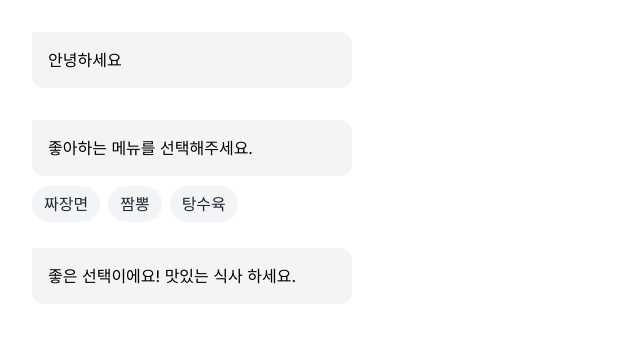
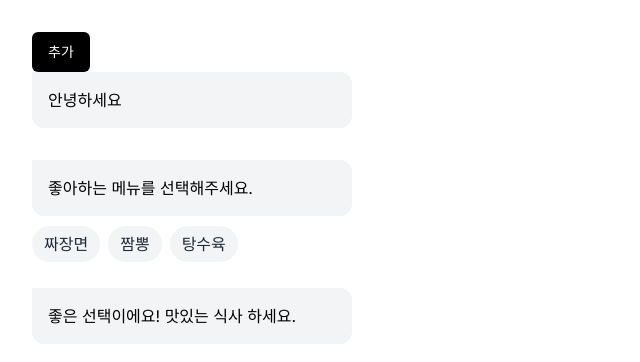
Before and after one commit to ssabii/app-router-example, a Next.js app: page /sequential-rendering in a window 1280 px wide. Shown: the top 362 px of the page, without its empty margins (0-640 px from the left). Built offline with nearby package versions, Linux system fonts and the light colour scheme.

Commit message:
feat: 메시지 추가 버튼 구현

```diff
--- a/app/sequential-rendering/MessageList.tsx
+++ b/app/sequential-rendering/MessageList.tsx
@@ -1,6 +1,7 @@
-import { Fragment, useCallback, useEffect } from "react";
+import { Fragment, useCallback, useEffect, useState } from "react";
 import { useMessage } from "./MessageContext";
 import MessageItem from "./MessageItem";
+import Button from "@/components/Button";
 
 export interface Message {
   type: 'text' | 'chip';
@@ -9,8 +10,7 @@ export interface Message {
 }
 
 function MessageList() {
-  const { currentIndex, setCurrentIndex } = useMessage();
-  const messages: Message[] = [
+  const [messages, setMessages] = useState<Message[]>([
     {
       type: 'text',
       message: '안녕하세요',
@@ -24,7 +24,8 @@ function MessageList() {
       type: 'text',
       message: '좋은 선택이에요! 맛있는 식사 하세요.',
     }
-  ];
+  ]);
+  const { currentIndex, setCurrentIndex } = useMessage();
 
   const handleRenderComplete = useCallback(() => {
     const timer = setTimeout(() => {
@@ -33,7 +34,25 @@ function MessageList() {
     }, 500);
   }, [setCurrentIndex])
 
+  const handleClickAddMessages = () => {
+    const newMessages: Message[] = [{
+      type: 'text',
+      message: '새로운 메시지입니다.'
+    }, {
+      type: 'chip',
+      message: '새로운 카테고리를 선택해 주세요.',
+      chips: ['IT', '디자인', '마케팅'],
+    }];
+
+    setMessages((prev) => [
+      ...prev,
+      ...newMessages
+    ]);
+  }
+
   return (
+    <div>
+      <Button onClick={handleClickAddMessages}>추가</Button>
       <div className="flex flex-col gap-8">
         {messages.map((message, index) => (
           <Fragment key={index}>
@@ -46,6 +65,7 @@ function MessageList() {
           </Fragment>
         ))}
       </div>
+    </div>
   );
 }
 
```
Lines whose indentation alone changed are shown as unchanged.
